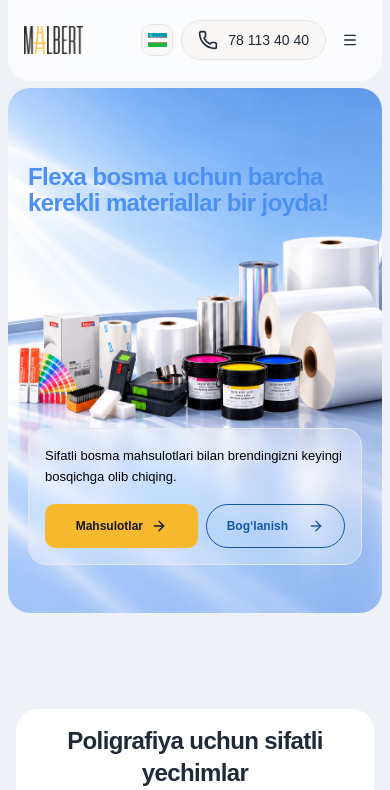
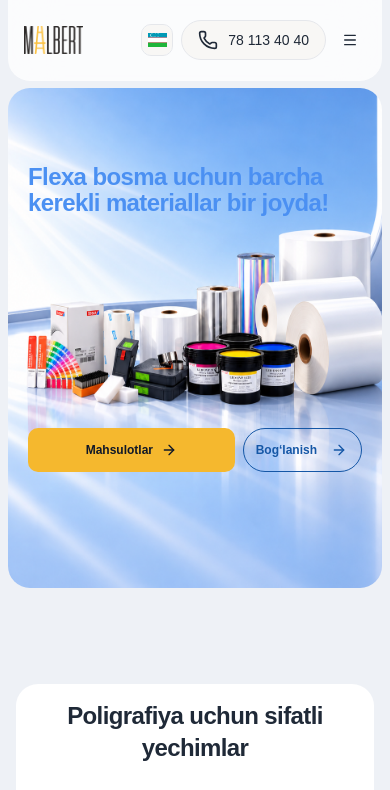
Before and after one commit to mr-sardorbek/malbert-, a React (Vite) app: page / in a window 390 px wide. Shown: the top 790 px of the page. Built offline with nearby package versions, Linux system fonts and the light colour scheme.

Commit message:
new thing

```diff
--- a/src/components/hero.jsx
+++ b/src/components/hero.jsx
@@ -122,84 +122,47 @@ const Hero = () => {
               </span>
             </h1>
 
-            {/* Pastroqda joylashgan ixcham panel */}
+           {/* Hero tugmalari */}
 <motion.div
-              initial={{
-                opacity: 0,
-                y: 20,
-              }}
-              animate={{
-                opacity: 1,
-                y: 0,
-              }}
+  initial={{ opacity: 0, y: 20 }}
+  animate={{ opacity: 1, y: 0 }}
   transition={{
     duration: 0.7,
     delay: 0.55,
     ease: "easeOut",
   }}
   className="
-                mt-60 w-full min-w-0 max-w-[360px]
-                rounded-2xl border border-blue/30
-                bg-white/30 p-4 backdrop-blur-sm
-                sm:mt-128 sm:max-w-[420px] sm:p-5
-                lg:mt-26 lg:max-w-[480px]
-                lg:rounded-[20px] lg:p-6
+    mt-60 flex w-full min-w-0 max-w-[360px] flex-nowrap items-center gap-2
+    sm:mt-128 sm:max-w-[420px] sm:gap-4
+    lg:mt-13 lg:max-w-[480px] lg:gap-6
     min-[1800px]:mt-[120px] min-[1800px]:max-w-[560px]
   "
 >
-              {/* Description */}
-              <p
-                className="
-                  break-words text-[13px]  leading-[1.65] text-black
-                  sm:text-sm
-                  lg:text-base
-                  min-[1800px]:text-lg
-                "
-              >
-                {t("hero.description")}
-              </p>
-
-              {/* Responsive tugmalar */}
-              <div
-                className="
-                  mt-4 flex flex-wrap items-center gap-2
-                  sm:mt-5 sm:gap-9
-                  lg:gap-15
-                "
-              >
+  {/* Mahsulotlar */}
   <Button
     type="button"
     onClick={() =>
       document.getElementById("products")?.scrollIntoView({
-                      behavior: "smooth",
+        behavior: reduceMotion ? "auto" : "smooth",
       })
     }
     className="
-                    inline-flex h-auto min-h-11
-                    min-w-0 flex-[1_1_125px] cursor-pointer
-                    items-center justify-center gap-2
-                    whitespace-normal rounded-[10px] border-0
-                    bg-secondary px-3 py-2.5
-                    text-center text-xs font-semibold leading-5
-                    text-gray-900 shadow-none
-                    transition-colors duration-300
-                    hover:bg-secondary/90
-                    focus-visible:ring-2 focus-visible:ring-primary
-                    focus-visible:ring-offset-2
-                    sm:flex-[0_1_auto] sm:px-4 sm:text-sm
-                    lg:px-5
+      inline-flex h-auto min-h-11 min-w-0 flex-1 cursor-pointer
+      items-center justify-center gap-2 whitespace-normal
+      rounded-[10px] border-0 bg-secondary px-3 py-2.5
+      text-center text-xs font-semibold leading-5 text-gray-900 shadow-none
+      transition-colors duration-300 hover:bg-secondary/90
+      focus-visible:ring-2 focus-visible:ring-primary focus-visible:ring-offset-2
+      sm:flex-initial sm:px-4 sm:text-sm lg:px-5
       min-[1800px]:text-base
     "
   >
     {t("hero.productsButton")}
 
-                  {/* Doimiy, yumshoq arrow animatsiyasi */}
     <motion.span
       aria-hidden="true"
       className="inline-flex shrink-0"
-                    animate={{
-                      x: reduceMotion ? 0 : [0, 4, 0],
-                    }}
+      animate={{ x: reduceMotion ? 0 : [0, 4, 0] }}
       transition={
         reduceMotion
           ? { duration: 0 }
@@ -215,7 +178,7 @@ const Hero = () => {
     </motion.span>
   </Button>
 
-                {/* Biz haqimizda — iconsiz */}
+  {/* Bog‘lanish */}
   <Button
     type="button"
     onClick={() =>
@@ -225,23 +188,19 @@ const Hero = () => {
       })
     }
     className="
-    group/contact relative inline-flex
-    h-11 w-fit max-w-full shrink-0
-    cursor-pointer items-center justify-center
-    overflow-hidden rounded-full border-primary
-    bg-transparent py-1 pl-5 pr-14
-    text-xs font-semibold text-primary
-    shadow-none
+      group/contact relative inline-flex h-11 w-fit shrink-0
+      cursor-pointer items-center justify-center overflow-hidden
+      rounded-full border-primary bg-transparent py-1 pl-3 pr-11
+      text-xs font-semibold text-primary shadow-none
       transition-all duration-500
-    hover:bg-primary hover:text-white
-    hover:pl-14 hover:pr-5
-    focus-visible:bg-primary focus-visible:text-white
-    focus-visible:pl-14 focus-visible:pr-5
-    focus-visible:ring-2 focus-visible:ring-primary
-    focus-visible:ring-offset-2
-    sm:h-12 sm:text-sm
-    min-[1800px]:text-base
-    motion-reduce:transition-none
+      hover:bg-primary hover:pl-11 hover:pr-3 hover:text-white
+      focus-visible:bg-primary focus-visible:pl-11 focus-visible:pr-3
+      focus-visible:text-white focus-visible:ring-2
+      focus-visible:ring-primary focus-visible:ring-offset-2
+      sm:h-12 sm:pl-5 sm:pr-14 sm:text-sm
+      sm:hover:pl-14 sm:hover:pr-5
+      sm:focus-visible:pl-14 sm:focus-visible:pr-5
+      min-[1800px]:text-base motion-reduce:transition-none
     "
   >
     <span className="relative z-10 whitespace-nowrap">
@@ -251,18 +210,14 @@ const Hero = () => {
     <span
       aria-hidden="true"
       className="
-      absolute right-2.5  top-1/2
-      flex size-9 -translate-y-1/2
-      items-center justify-center rounded-full
-      bg-transparent text-primary
+        absolute right-1 top-1/2 flex size-9 -translate-y-1/2
+        items-center justify-center rounded-full bg-transparent text-primary
         transition-all duration-500
         group-hover/contact:right-[calc(100%-40px)]
-      group-hover/contact:rotate-45
-      group-hover/contact:text-white
+        group-hover/contact:rotate-45 group-hover/contact:text-white
         group-focus-visible/contact:right-[calc(100%-40px)]
-      group-focus-visible/contact:rotate-45
-      group-focus-visible/contact:text-white
-      sm:size-10
+        group-focus-visible/contact:rotate-45 group-focus-visible/contact:text-white
+        sm:right-2.5 sm:size-10
         sm:group-hover/contact:right-[calc(100%-44px)]
         sm:group-focus-visible/contact:right-[calc(100%-44px)]
         motion-reduce:transition-none
@@ -270,9 +225,7 @@ const Hero = () => {
     >
       <motion.span
         className="inline-flex"
-      animate={{
-        x: reduceMotion ? 0 : [0, 4, 0],
-      }}
+        animate={{ x: reduceMotion ? 0 : [0, 4, 0] }}
         transition={
           reduceMotion
             ? { duration: 0 }
@@ -288,7 +241,6 @@ const Hero = () => {
       </motion.span>
     </span>
   </Button>
-              </div>
 </motion.div>
           </div>
         </div>
```
Also changed, not shown: src/pages/products.jsx (indentation only). Lines whose indentation alone changed are shown as unchanged.
